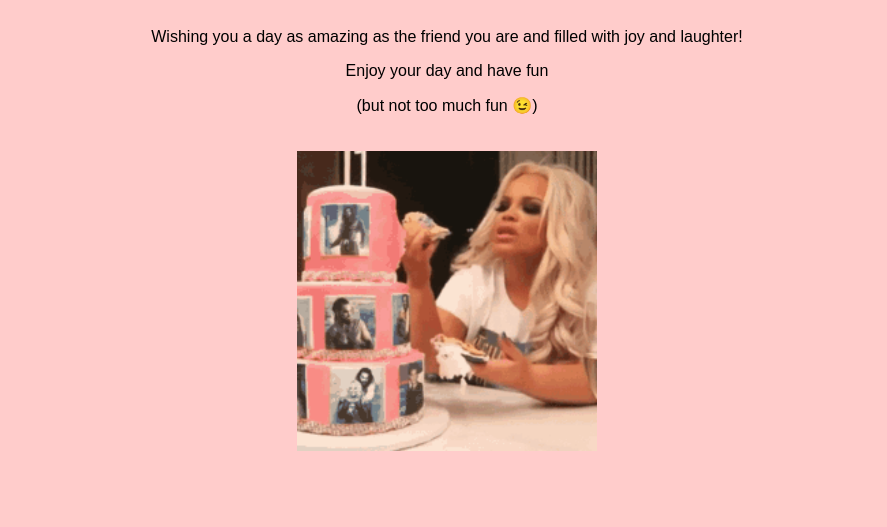
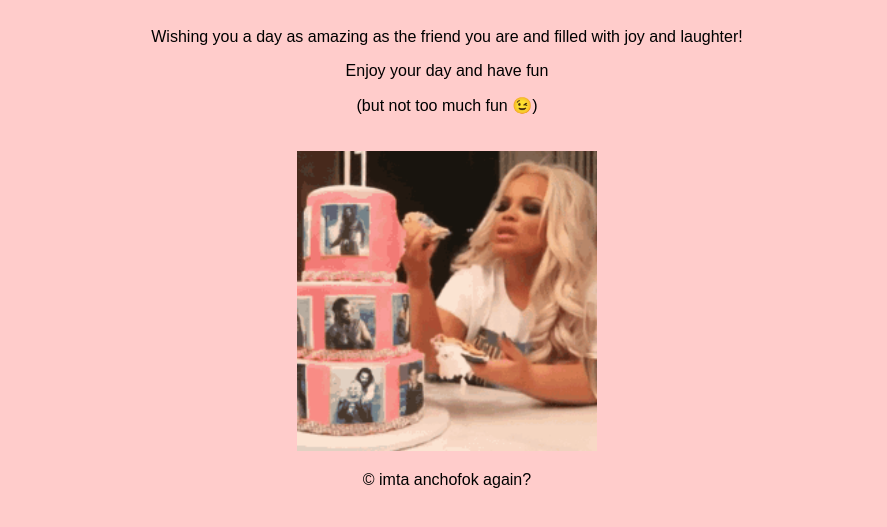
Before and after one commit to ahmedrachid04/B-DAY, a plain HTML site: page birthday.html in a window 1280 px wide. Shown: the part 155-682 px from the top of the page, without its empty margins (193-1080 px from the left). Drawn offline with Linux system fonts and the light colour scheme.

Commit message:
new commit

```diff
--- a/birthday.html
+++ b/birthday.html
@@ -42,6 +42,7 @@
         <source src="bday.mp3" type="audio/mpeg">
         (if you're not hearing music play me in an other browser the song really is good)
     </audio>
+    <p>&copy; imta anchofok again?</p>
 
     <script>
         const audio = document.getElementById("birthdayMusic");
```
